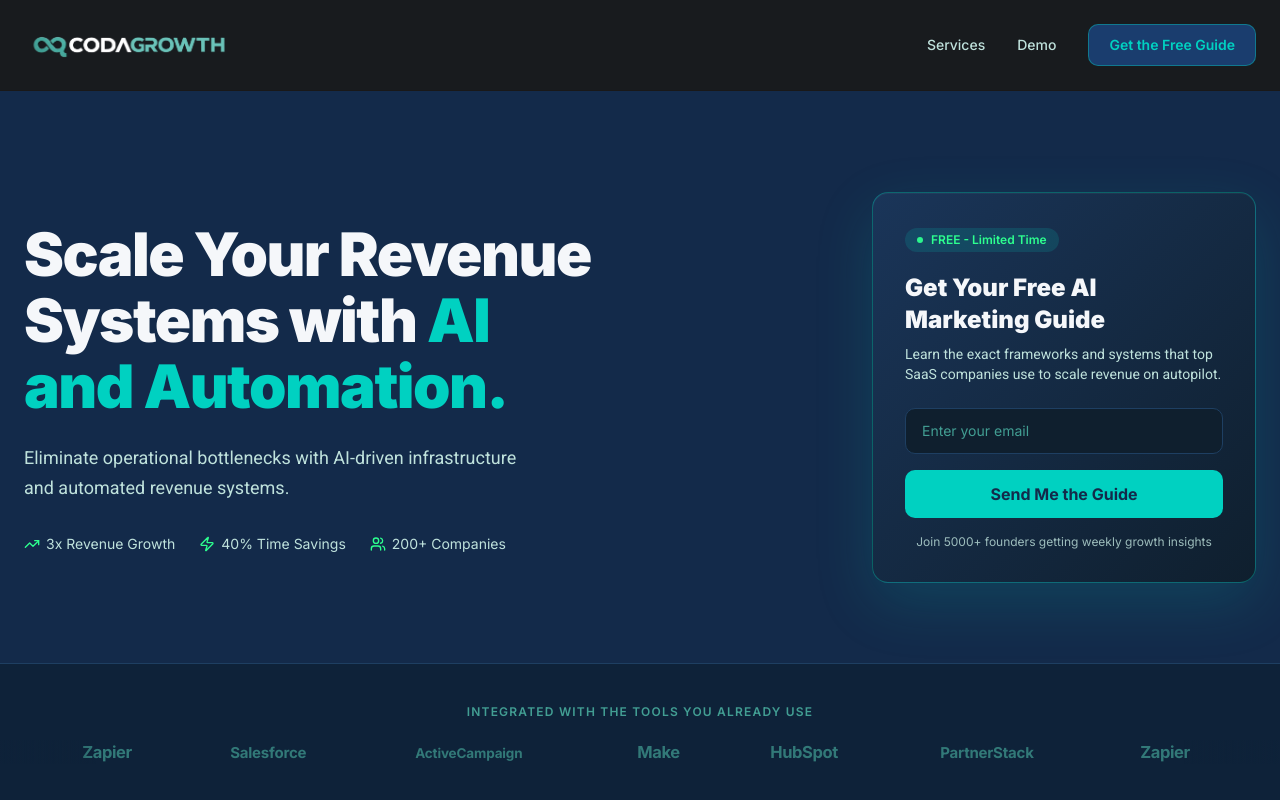
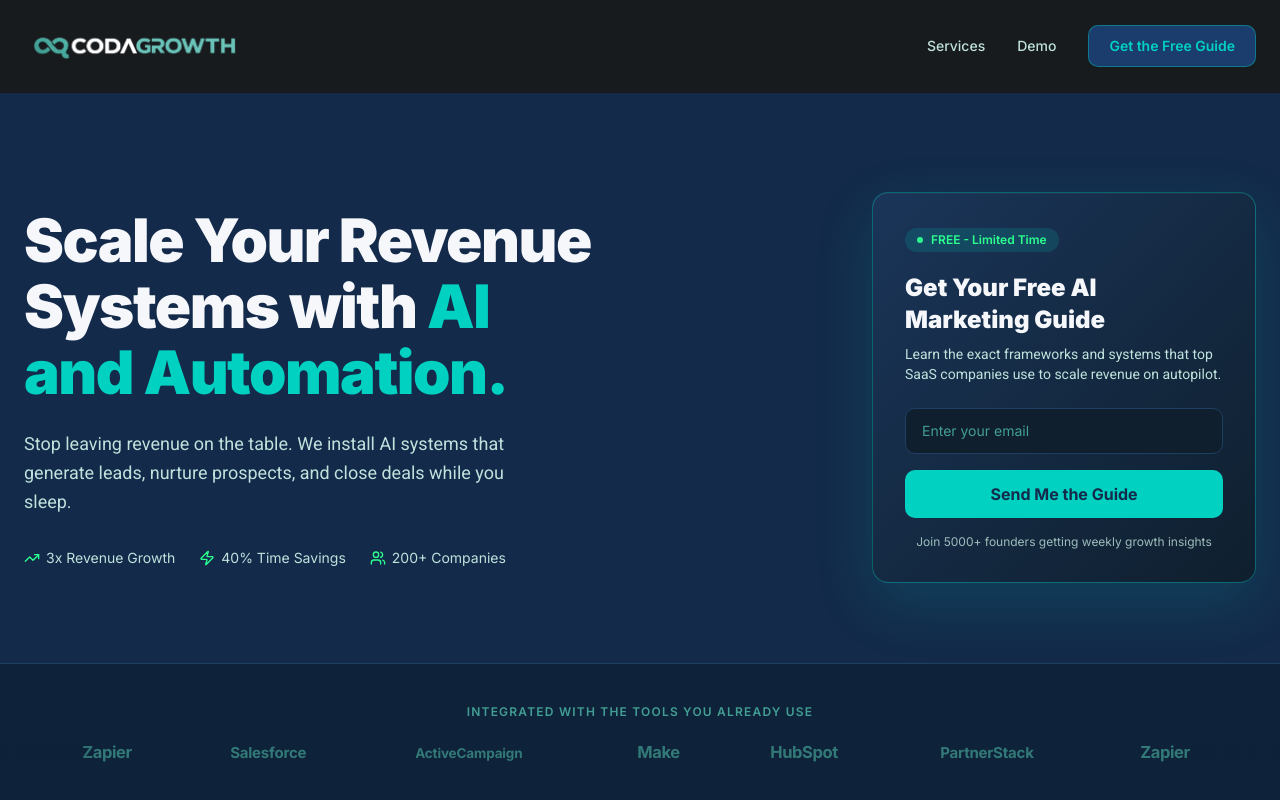
Before and after one commit to codagrowth/v0-coda-growth-web, a Next.js app: page / in a window 1280 px wide. Shown: the top 800 px of the page. Built offline with nearby package versions, Linux system fonts and the light colour scheme.

Commit message:
fix: remove hidden Unicode em-dash from hero-section\n\nIncrease header logo size and clean up text for consistent rendering.

```diff
--- a/components/hero-section.tsx
+++ b/components/hero-section.tsx
@@ -7,7 +7,7 @@ export function HeroSection() {
     <section className="relative overflow-hidden pt-32 pb-20 px-6 md:pt-40 lg:pt-48">
       <div className="mx-auto max-w-7xl">
         <div className="grid gap-12 lg:grid-cols-2 lg:gap-8 items-center">
-          {/* Left column: Headline + Subheadline + CTA + Social proof */}
+          {/* Left column: Headline and Subheadline and CTA and Social proof */}
           <div>
             {/* Headline */}
             <h1
@@ -20,10 +20,10 @@ export function HeroSection() {
 
             {/* Subheadline */}
             <p className="mt-6 text-lg leading-relaxed text-[#BFE2DC] max-w-lg" style={{ fontFamily: "Roboto, sans-serif" }}>
-              Eliminate operational bottlenecks with AI-driven infrastructure and automated revenue systems.
+              Stop leaving revenue on the table. We install AI systems that generate leads, nurture prospects, and close deals while you sleep.
             </p>
 
-            {/* Social proof micro-stats */}
+            {/* Social proof micro stats */}
             <div className="mt-8 flex flex-wrap gap-6 text-sm text-[#BFE2DC]">
               <div className="flex items-center gap-1.5">
                 <TrendingUp className="h-4 w-4 text-[#2DFF8F]" />
--- a/components/navbar.tsx
+++ b/components/navbar.tsx
@@ -14,7 +14,7 @@ export function Navbar() {
           <img
             src="/coda-growth-logo.png"
             alt="CODA GROWTH"
-            className="h-[3.6rem] w-auto"
+            className="h-[3.78rem] w-auto"
           />
         </a>
 
```
